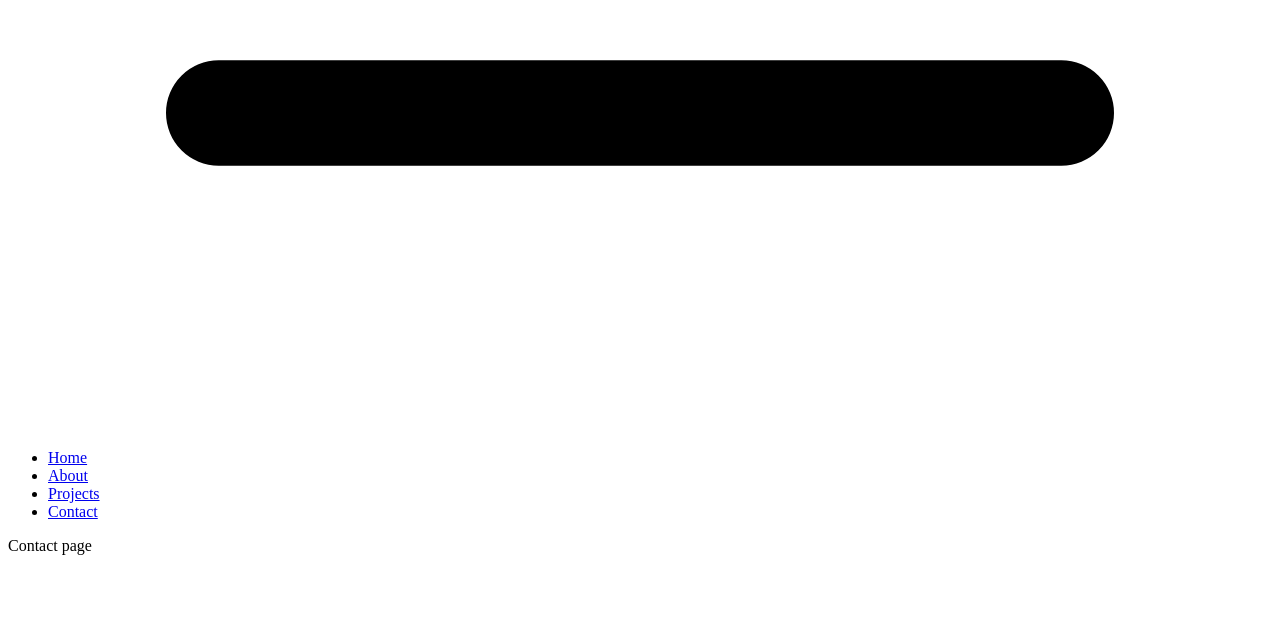
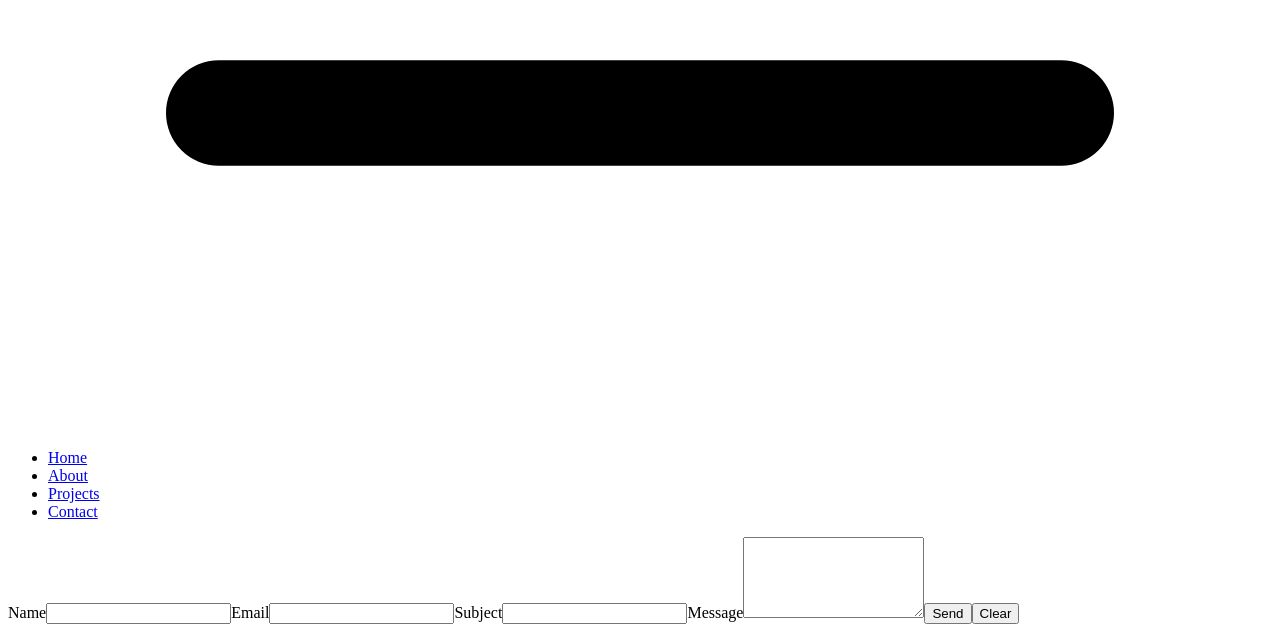
Before and after one commit to aisayo/aysans_portfolio, a Gatsby site: page /contact in a window 1280 px wide. Shown: the part 843-1475 px from the top of the page. Before the commit the page ends 1414 px from the top, so only its background shows below. Built offline with nearby package versions, Linux system fonts and the light colour scheme; Gatsby itself is replaced by a stand-in of ours.

Commit message:
adding contact form submissable using getform

```diff
--- a/src/components/home.js
+++ b/src/components/home.js
@@ -5,10 +5,12 @@ const Home = () => {
   return (
     <div className="flex flex-wrap justify-center">
       <div className="w-6/12 sm:w-4/12 px-4">
+      <h1>Aysan Isayo</h1>
         <img
           className="shadow-lg rounded max-w-full h-auto align-middle border-none"
           src={aboutImg}
         />
+        <h3>Full Stack Developer</h3>
       </div>
     </div>
   );
--- a/src/pages/contact.js
+++ b/src/pages/contact.js
@@ -4,7 +4,29 @@ import Layout from "../components/layout";
 const Contact = () => {
   return (
     <Layout>
-      <p>Contact page</p>
+      <form
+        method="post"
+        action="https://getform.io/f/40874dcf-8ae8-4515-abfc-18eef08b7e3a"
+      >
+        <label>
+          Name
+          <input type="text" name="name" id="name" />
+        </label>
+        <label>
+          Email
+          <input type="email" name="email" id="email" />
+        </label>
+        <label>
+          Subject
+          <input type="text" name="subject" id="subject" />
+        </label>
+        <label>
+          Message
+          <textarea name="message" id="message" rows="5" />
+        </label>
+        <button type="submit">Send</button>
+        <input type="reset" value="Clear" />
+      </form>
     </Layout>
   );
 };
```
Also changed, not shown: src/pages/about.js (+15 -1 lines).
